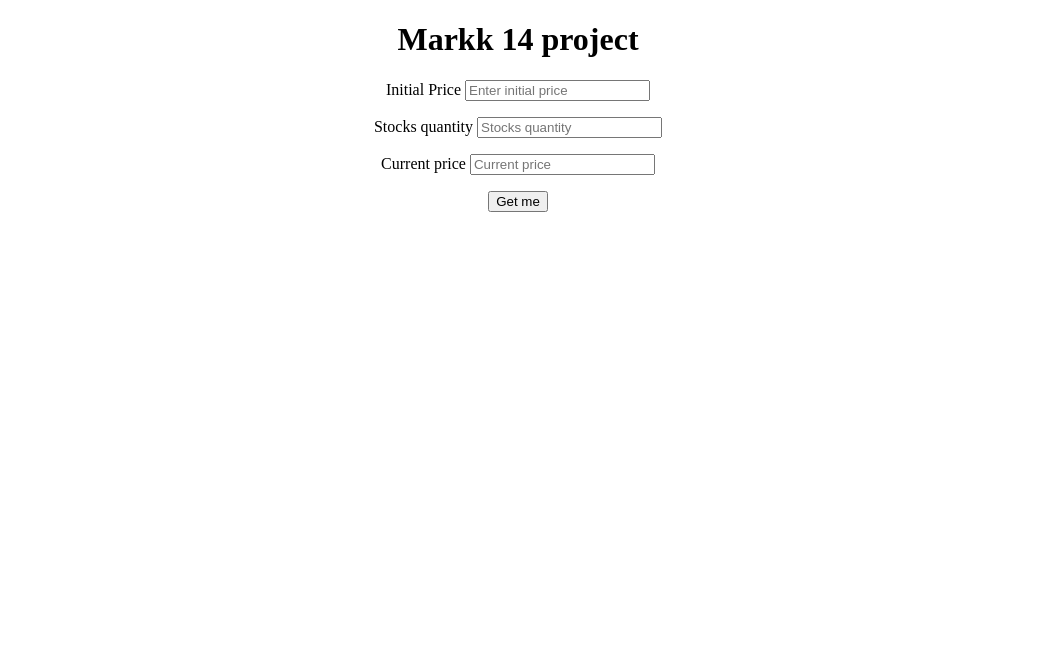
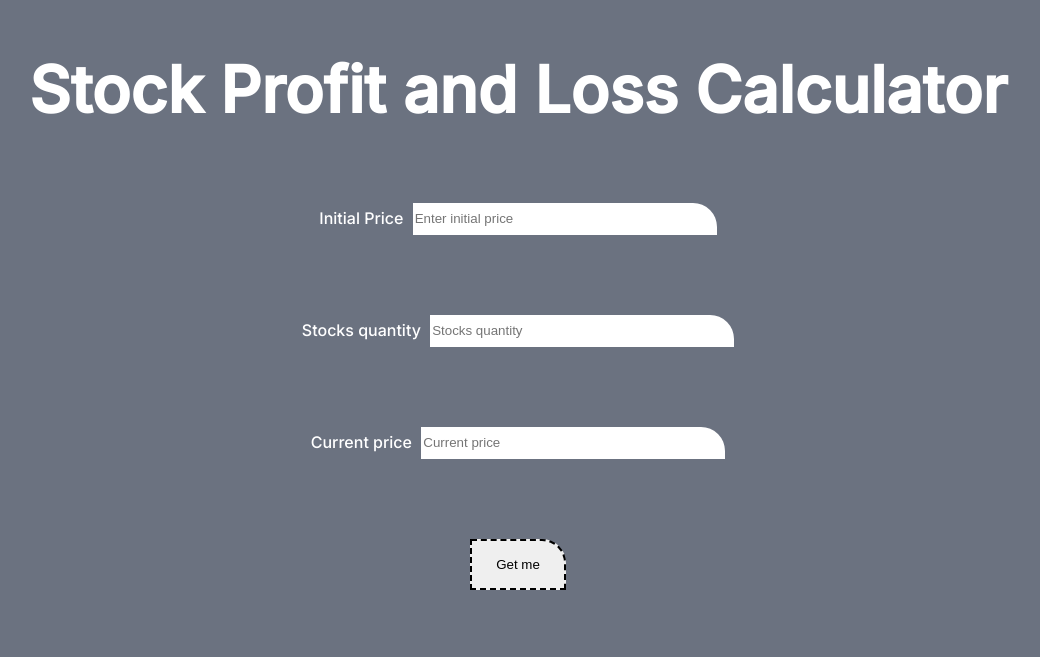
Before and after one commit to JatuFaique/mark-14-Profit-Loss, a plain HTML site: page index.html in a window 1280 px wide. Shown: the whole page, without its empty margins (122-1162 px from the left). Drawn offline with Linux system fonts and the light colour scheme.

Commit message:
update: fixed CSS

```diff
--- a/app.css
+++ b/app.css
@@ -1,15 +1,49 @@
-h1 {
-  text-align: center;
-}
-body {
-  text-align: center;
-}
-
-label {
-  display: block;
-  padding-bottom: 1rem;
-}
+@import url("https://fonts.googleapis.com/css2?family=Inter:wght@200;500&display=swap");
 
 #output-box {
   padding-top: 2rem;
 }
+
+body {
+  font-family: "Inter", sans-serif;
+  background-color: #6b7280;
+}
+
+.main-container {
+  text-align: center;
+  display: flex;
+  flex-direction: column;
+  align-items: center;
+  color: white;
+}
+
+.main-container h2 {
+  font-weight: lighter;
+}
+
+.main-container h1 {
+  font-weight: bold;
+  font-size: 64px;
+}
+
+#input-feilds {
+  display: flex;
+  flex-direction: inherit;
+  align-items: center;
+  margin: 2rem;
+  gap: 5rem;
+}
+
+input {
+  margin-left: 5px;
+  height: 30px;
+  width: 300px;
+  border-top-right-radius: 1.5rem;
+  border-style: none;
+}
+
+button {
+  padding: 1rem 1.5rem;
+  border-top-right-radius: 1.5rem;
+  border-style: dashed;
+}
--- a/app.js
+++ b/app.js
@@ -40,8 +40,8 @@ function calculateProfitLoss(initialPrice,stocksQuantity,currentPrice){
         var loss = (initialPrice - currentPrice)*stocksQuantity;
         var losspercentage = (loss/initialPrice) * 100;
 
-        showOutput(`Loss ${loss} and loss percent ${losspercentage}`)
-        console.log(`Loss ${loss} and loss percent ${losspercentage}`)
+        showOutput("<h2>"+`Loss ${loss} and loss percent ${losspercentage}`)
+        console.log(`Loss ${loss} and loss percent ${losspercentage}`+"</h2>")
 
 
     }
@@ -49,7 +49,7 @@ function calculateProfitLoss(initialPrice,stocksQuantity,currentPrice){
         var profit = (currentPrice-initialPrice)*stocksQuantity;
         var profitpercentage = (profit/initialPrice) * 100;
 
-        showOutput(`Profit ${profit} and profit percent ${profitpercentage}`)
+        showOutput(`Profit ${profit} and profit percent ${profitpercentage}%`)
 
     }
     else{
--- a/index.html
+++ b/index.html
@@ -8,9 +8,9 @@
     <title>Mark 14 </title>
 </head>
 <body>
-    <main>
-        <h1>Markk 14 project</h1>
-
+    <div class='main-container'>
+        <h1>Stock Profit and Loss Calculator</h1>
+        <div id="input-feilds">
             <label for="initial-price"> Initial Price
                 <input id="initial-price" type='text' placeholder="Enter initial price"/>
             </label>
@@ -22,11 +22,12 @@
             </label>
 
             <button id="submit-btn" >Get me</button>
+        </div>
 
         <div id="output-box" ></div>
 
         <script src="app.js"></script>
-    </main>
+    </div>
 
 
 </body>
```
Lines whose indentation alone changed are shown as unchanged.
